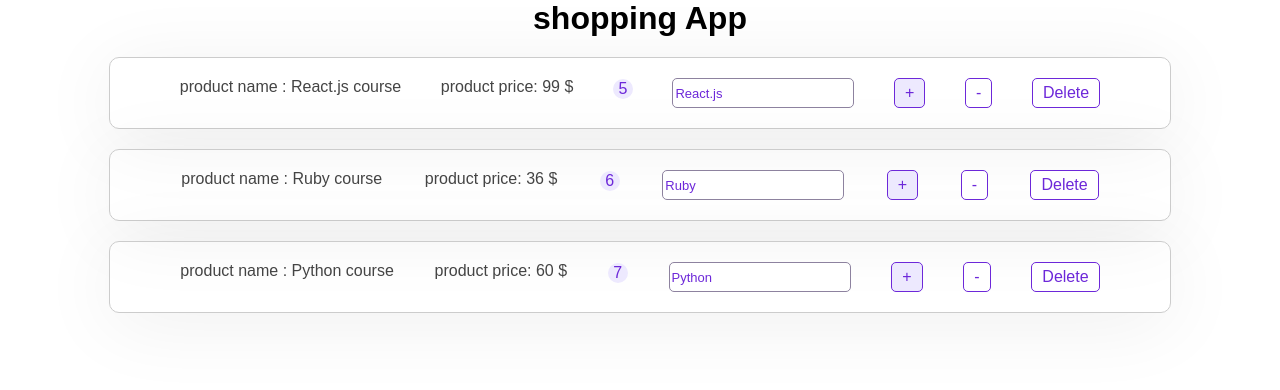
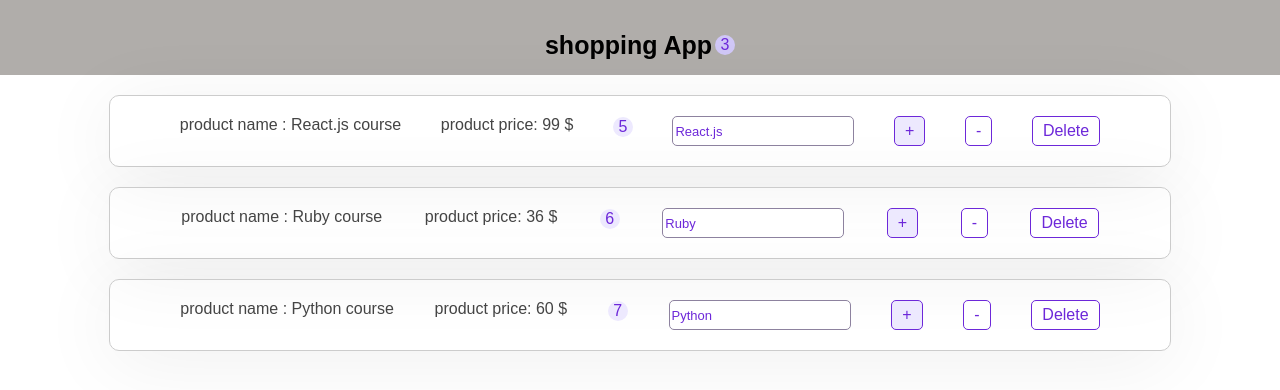
Before and after one commit to MahdiHosseinizade/ProductProject, a React (Create React App) app: page / in a window 1280 px wide. Shown: the top 390 px of the page. Built offline with nearby package versions, Linux system fonts and the light colour scheme.

Commit message:
add Navbar

```diff
--- a/src/App.js
+++ b/src/App.js
@@ -1,12 +1,61 @@
 import './App.css'
+import Navbar from './components/Navbar/Navbar';
 import Products from "./components/ProductList/ProductList";
+
+import { useState } from 'react';
 
 const App = () => {
 
+    const [products,setProducts] = useState([
+        {title : "React.js" , price : 99,id:1 , quantity : 5},
+        {title : "Ruby" , price : 36 , id:2 , quantity : 6},
+        {title : "Python" , price : 60, id:3 ,quantity : 7},
+    ])
+
+    const deleteHandler = (id) =>{
+        const filteredProduct = products.filter((item) => item.id !== id)
+        setProducts(filteredProduct)
+    }
+
+    const incrementHandler = (id) =>{
+        const copiedProducts = [...products] ;
+        const selectedItem = copiedProducts.find((item) => item.id === id)
+        selectedItem.quantity++;
+        setProducts(copiedProducts)
+    }
+
+    const inputHandler = (e,id) =>{
+        // console.log(e.target.value,id);
+        const copiedProducts = [...products] ;
+        const seletctedItem = copiedProducts.find((item) => item.id === id)
+        seletctedItem.title = e.target.value;
+        setProducts(copiedProducts);
+    }
+
+    const decrementHandler = (id) =>{
+        const copiedProducts = [...products]
+        const selectedItem = copiedProducts.find((item) => item.id === id);
+        if (selectedItem.quantity === 1) {
+            const filteredProduct = copiedProducts.filter((item) => item.id !== id)
+            setProducts(filteredProduct)
+        }else{
+            selectedItem.quantity-=1
+            setProducts(copiedProducts)
+        }
+    }
+
     return (
         <div className="container">
-            <h1>shopping App</h1>
-            <Products />
+            <Navbar
+                products={products}
+            />
+            <Products
+                products = {products}
+                onDelete = {deleteHandler}
+                onIncrement = {incrementHandler}
+                onDecrement = {decrementHandler}
+                onInput =  {inputHandler}
+            />
         </div>
     );
 }
--- /dev/null
+++ b/src/components/Navbar/Navbar.jsx
@@ -0,0 +1,15 @@
+
+import styles from './navabr.module.css'
+
+
+const Navbar = ({products}) => {
+
+    return (
+        <header className={styles.navbar}>
+            <h2>shopping App</h2>
+            <span>{products.length}</span>
+        </header>
+    );
+}
+
+export default Navbar;
--- /dev/null
+++ b/src/components/Navbar/navabr.module.css
@@ -0,0 +1,26 @@
+.navbar{
+    display: flex;
+    align-items: center;
+    justify-content: center;
+    padding-top: 15px;
+    width: 100%;
+    height: 60px;
+    background-color: rgb(176, 173, 170);
+    text-align: center;
+}
+
+.navbar h2{
+    font-size: 25px;
+}
+
+.navbar span{
+    background-color: #d0c7f7;
+    width: 20px;
+    height: 20px;
+    border-radius: 50%;
+    display: flex;
+    justify-content: center;
+    align-items: center;
+    color: #6d28d9;
+    margin-left: 3px;
+}
--- a/src/components/Product/product.module.css
+++ b/src/components/Product/product.module.css
@@ -62,7 +62,7 @@
 
 
 .del:hover{
-    border: 2px solid crimson;
+    border: 1px solid crimson;
     color: crimson;
     background-color: #f9f8fb;
 }
--- a/src/components/ProductList/ProductList.jsx
+++ b/src/components/ProductList/ProductList.jsx
@@ -1,45 +1,11 @@
 import Product from "../Product/Product";
-import { useState } from "react";
 
-const Products = () => {
 
-    const [products,setProducts] = useState([
-        {title : "React.js" , price : 99,id:1 , quantity : 5},
-        {title : "Ruby" , price : 36 , id:2 , quantity : 6},
-        {title : "Python" , price : 60, id:3 ,quantity : 7},
-    ])
+const Products = ({products,onDelete,onIncrement,onDecrement,onInput}) => {
 
-    const deleteHandler = (id) =>{
-        const filteredProduct = products.filter((item) => item.id !== id)
-        setProducts(filteredProduct)
-    }
 
-    const incrementHandler = (id) =>{
-        const copiedProducts = [...products] ;
-        const selectedItem = copiedProducts.find((item) => item.id === id)
-        selectedItem.quantity++;
-        setProducts(copiedProducts)
-    }
 
-    const inputHandler = (e,id) =>{
-        // console.log(e.target.value,id);
-        const copiedProducts = [...products] ;
-        const seletctedItem = copiedProducts.find((item) => item.id === id)
-        seletctedItem.title = e.target.value;
-        setProducts(copiedProducts);
-    }
 
-    const decrementHandler = (id) =>{
-        const copiedProducts = [...products]
-        const selectedItem = copiedProducts.find((item) => item.id === id);
-        if (selectedItem.quantity === 1) {
-            const filteredProduct = copiedProducts.filter((item) => item.id !== id)
-            setProducts(filteredProduct)
-        }else{
-            selectedItem.quantity-=1
-            setProducts(copiedProducts)
-        }
-    }
     const rendredProduct = () =>{
         if (products.length === 0) {
             return(
@@ -52,10 +18,10 @@ const Products = () => {
                     <Product
                         key ={index}
                         product = {product}
-                        onIncrement = {() => incrementHandler(product.id)}
-                        onDecrement = {() => decrementHandler(product.id)}
-                        onDelete = {() => deleteHandler(product.id)}
-                        onInput = {(e) =>inputHandler(e,product.id)}
+                        onIncrement = {() =>onIncrement(product.id)}
+                        onDecrement = {() => onDecrement(product.id)}
+                        onDelete = {() => onDelete(product.id)}
+                        onInput = {(e) =>onInput(e,product.id)}
                     />
                 )
             })
```
